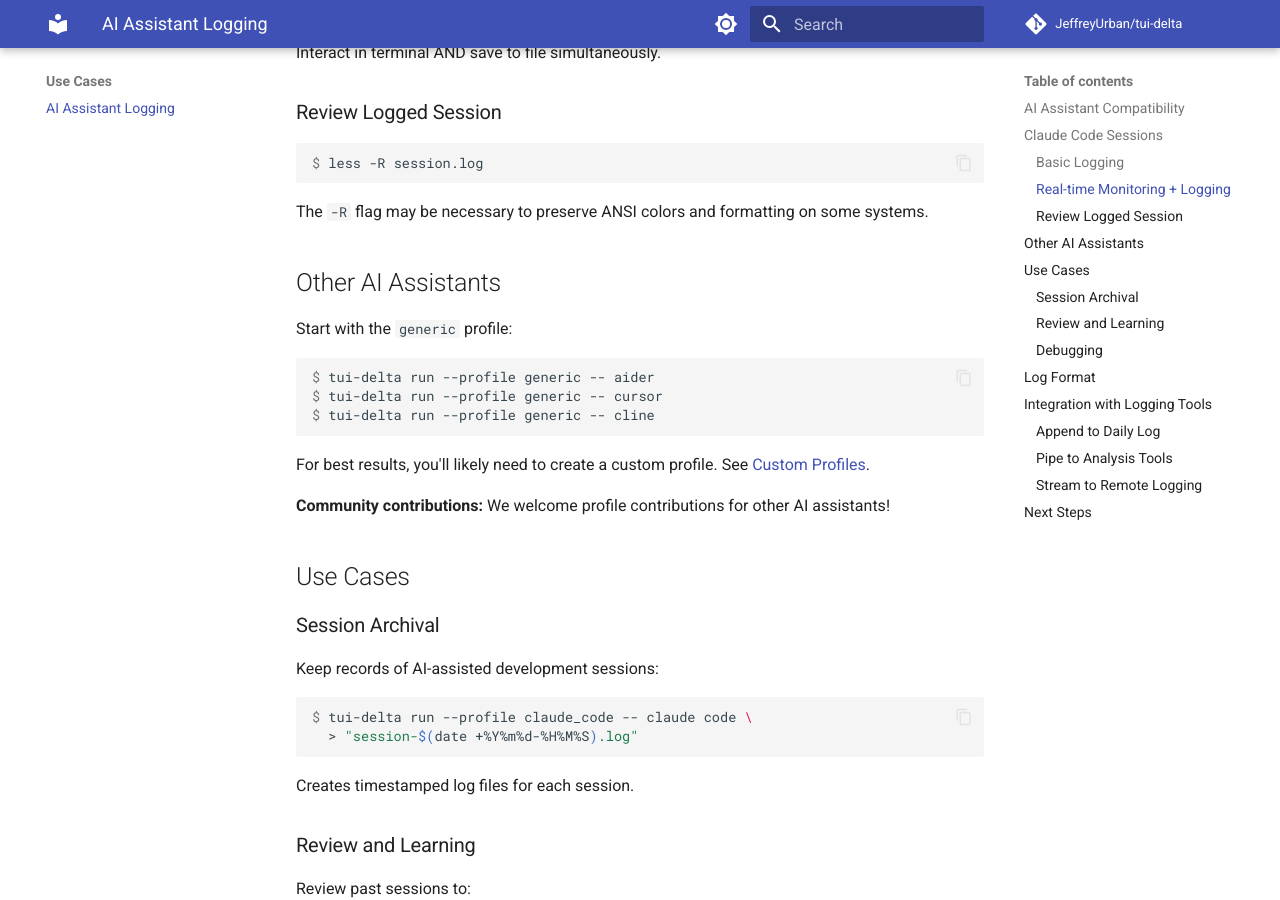
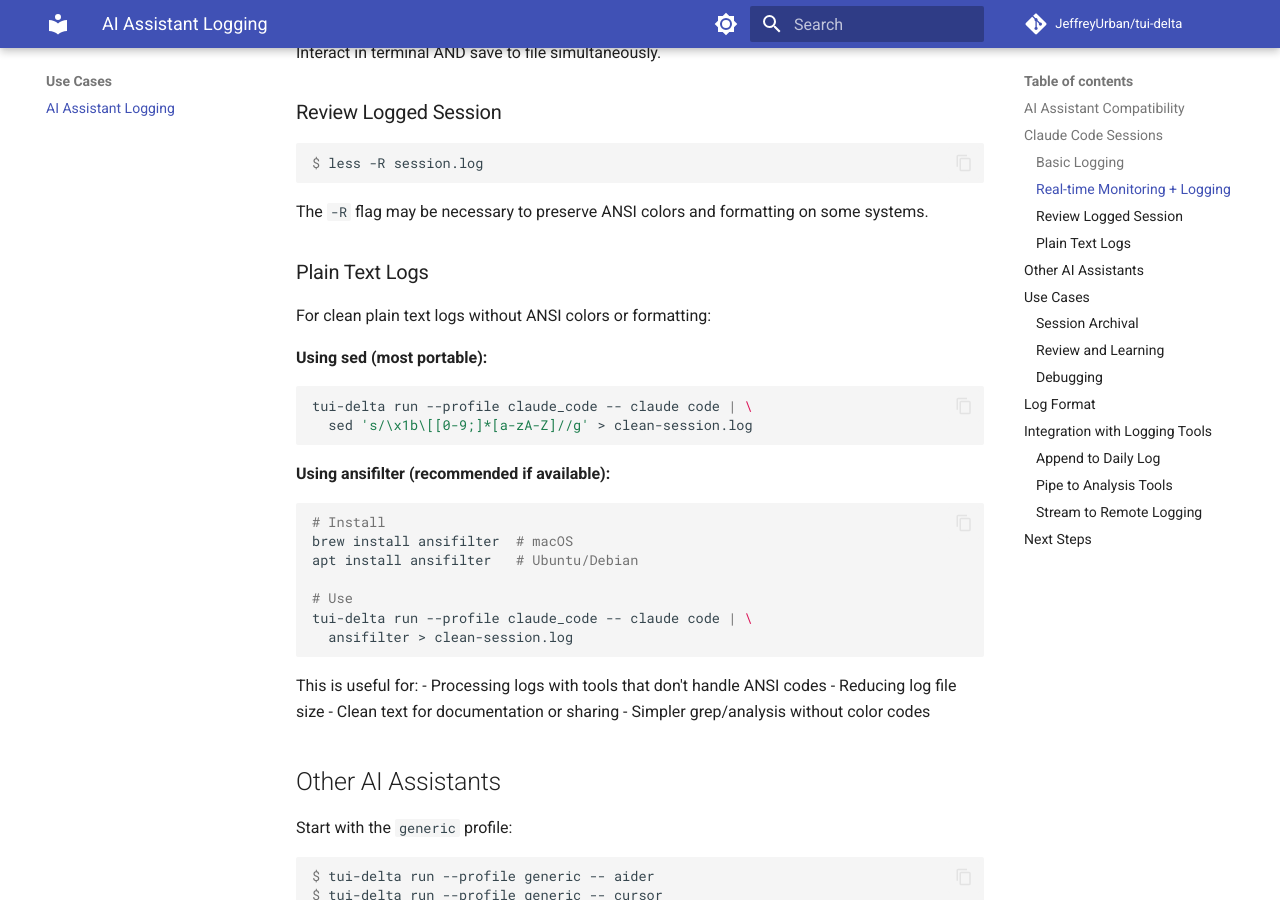
Before and after one commit to JeffreyUrban/tui-delta, an MkDocs documentation site: the page built from docs/use-cases/ai-assistants/ai-assistants.md, in a window 1280 px wide and 900 px high, scrolled down 985 px. Built offline with MkDocs 1.6.1 and Material for MkDocs 9.7.7, drawn with Linux system fonts in a browser that asks for light colours; comment, search, counter and statistics services are not loaded.

Commit message:
Added recommendations for sed and ansifilter for plaintext output

````diff
--- a/docs/use-cases/ai-assistants/ai-assistants.md
+++ b/docs/use-cases/ai-assistants/ai-assistants.md
@@ -42,6 +42,33 @@
 ```
 
 The `-R` flag may be necessary to preserve ANSI colors and formatting on some systems.
+
+### Plain Text Logs
+
+For clean plain text logs without ANSI colors or formatting:
+
+**Using sed (most portable):**
+```bash
+tui-delta run --profile claude_code -- claude code | \
+  sed 's/\x1b\[[0-9;]*[a-zA-Z]//g' > clean-session.log
+```
+
+**Using ansifilter (recommended if available):**
+```bash
+# Install
+brew install ansifilter  # macOS
+apt install ansifilter   # Ubuntu/Debian
+
+# Use
+tui-delta run --profile claude_code -- claude code | \
+  ansifilter > clean-session.log
+```
+
+This is useful for:
+- Processing logs with tools that don't handle ANSI codes
+- Reducing log file size
+- Clean text for documentation or sharing
+- Simpler grep/analysis without color codes
 
 ## Other AI Assistants
 
````
Also changed, not shown: docs/getting-started/quick-start.md (+19 -0 lines).
